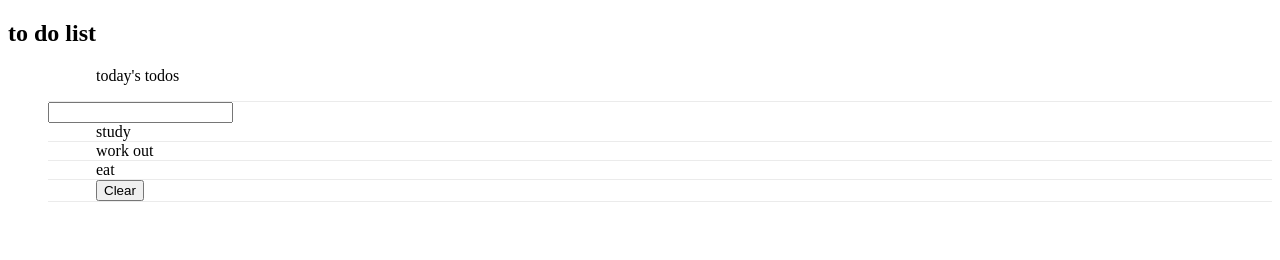
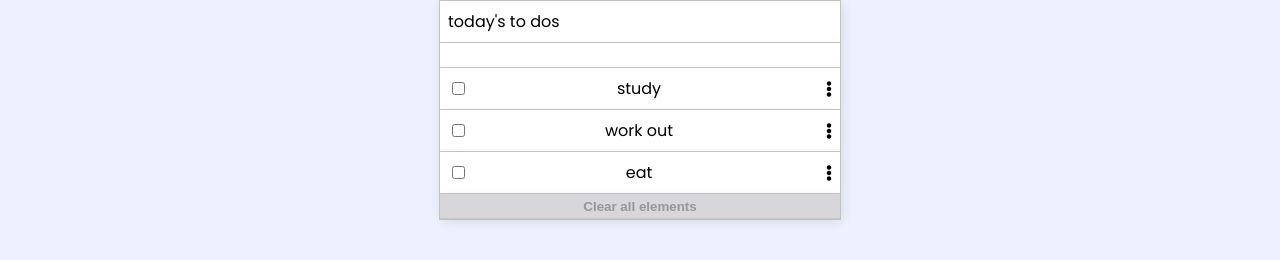
Before and after one commit to EroAuditore/todo-list, a website built with webpack: page src/index.html in a window 1280 px wide. Built offline with nearby package versions, Linux system fonts and the light colour scheme.

Commit message:
Style elements added

```diff
--- a/src/components/createList.js
+++ b/src/components/createList.js
@@ -1,35 +1,38 @@
+
+import listElement from './listElement';
+import  { data } from './data';
+
 export default function createList() {
-  const data =[{ description: 'study', completed: false, index: 2 },
- { description: 'work out', completed: false, index: 0 },
- { description: 'eat', completed: false, index: 1 },]
+
 
   const todoList = document.getElementById('todo-list');
 
   /************************ First element *****************************************/
   const firstElement = document.createElement('li');
   const text = document.createElement('p');
-  text.innerHTML = "today's todos";
+  text.innerHTML = "today's to dos";
+  text.classList.add("title-text");
   firstElement.appendChild(text);
 
 
 /************************ Search element *****************************************/
   const searchElement = document.createElement('li');
   const txtSearch = document.createElement('input');
+  txtSearch.classList.add('txt-input');
   searchElement.appendChild(txtSearch);
 
 /************************ End list element *****************************************/
   const cAllElement = document.createElement('li');
   const btn = document.createElement('button');
-  btn.innerText = "Clear";
+  btn.innerText = "Clear all elements";
+  btn.classList.add('btn-clear');
   cAllElement.appendChild(btn);
 
   todoList.appendChild(firstElement);
-  todoList.appendChild(txtSearch);
+  todoList.appendChild(searchElement);
 
   data.map((task)=>{
-    let element = document.createElement('li');
-    element.innerHTML = task.description;
-    element.classList.add('hello');
+    let element = listElement(task);
     todoList.appendChild(element);
   })
 
--- /dev/null
+++ b/src/components/data.js
@@ -0,0 +1,5 @@
+const data =[{ description: 'study', completed: false, index: 2 },
+ { description: 'work out', completed: false, index: 0 },
+ { description: 'eat', completed: false, index: 1 },]
+
+ export { data };
--- /dev/null
+++ b/src/components/listElement.js
@@ -0,0 +1,26 @@
+const listElement = (task) => {
+    const element = document.createElement('li');
+
+    const divElmt = document.createElement('div');
+    divElmt.classList.add('div-content');
+
+    const p = document.createElement('p');
+    p.textContent = task.description;
+
+    const check = document.createElement('input');
+    check.type = 'checkbox';
+    check.check = task.completed;
+
+    const icon = document.createElement('i');
+    icon.classList.add('fas', 'fa-ellipsis-v');
+
+    divElmt.appendChild(check);
+    divElmt.appendChild(p);
+    element.appendChild(divElmt);
+    element.appendChild(icon);
+
+    element.classList.add('list-element');
+    return element;
+}
+
+export default listElement;
--- a/src/css/style.css
+++ b/src/css/style.css
@@ -1,20 +1,69 @@
+@import url("https://pro.fontawesome.com/releases/v5.10.0/css/all.css");
+@import url("https://fonts.googleapis.com/css2?family=Poppins:wght@400;500;600&display=swap");
+
+body,
+main,
+div,
+h1,
+h2,
+h3,
+ul,
+li,
+p {
+  display: flex;
+  flex-direction: column;
+  width: 100%;
+  height: 100%;
+  justify-content: center;
+  align-items: center;
+  background-color: #fff;
+  color: black;
+  margin: 0;
+  padding: 0;
+  font-family: "Poppins", sans-serif;
+}
+
+body {
+  background-color: #edf1fd;
+}
 .todo-list {
-  list-style: none;
+  border: 1px solid rgba(201, 194, 194, 0.966);
+  box-shadow: 2px 2px 12px rgb(0 0 0 / 5%);
+}
+.container {
+  max-width: 400px;
 }
 
 li {
-  position: relative;
-  background-color: #fff;
-  padding: 0px 3em;
-  font-size: 1rem;
-  border-bottom: 1px solid rgba(0, 0, 0, 0.08);
-  font-weight: 300;
-  -webkit-transition: background-color 200ms linear;
-  transition: background-color 200ms linear;
-  box-sizing: content-box;
-  -webkit-transform: translate3d(0, 0, 0);
-  transform: translate3d(0, 0, 0);
-  -webkit-backface-visibility: hidden;
-  backface-visibility: hidden;
-  -webkit-perspective: 1000;
+  flex-direction: row;
+  justify-content: space-between;
+  border-bottom: 1px solid rgba(201, 194, 194, 0.966);
+  box-shadow: 2px 2px 12px rgb(0 0 0 / 5%);
 }
+
+i,
+.div-content,
+.title-text {
+  flex-direction: row;
+  justify-content: flex-start;
+  padding: 0.5rem;
+}
+
+.txt-input,
+.btn-clear {
+  width: 100%;
+  height: 1.5rem;
+  box-sizing: border-box;
+  border: none;
+  background: none;
+  color: #979799;
+  font-weight: 600;
+}
+
+.btn-clear {
+  background-color: #d6d6db;
+}
+
+input:focus {
+  outline: none;
+}
--- a/src/index.html
+++ b/src/index.html
@@ -9,7 +9,6 @@
 <body>
 
     <main class="container">
-        <h2>to do list</h2>
         <ul id="todo-list" class="todo-list">
         </ul>
     </main>
```
